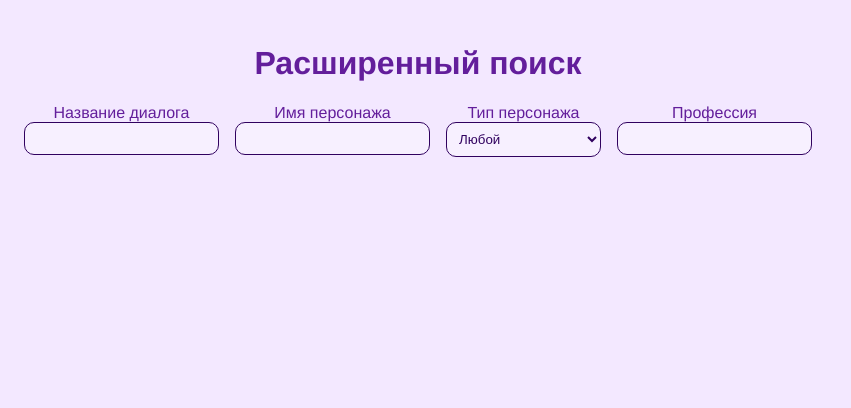
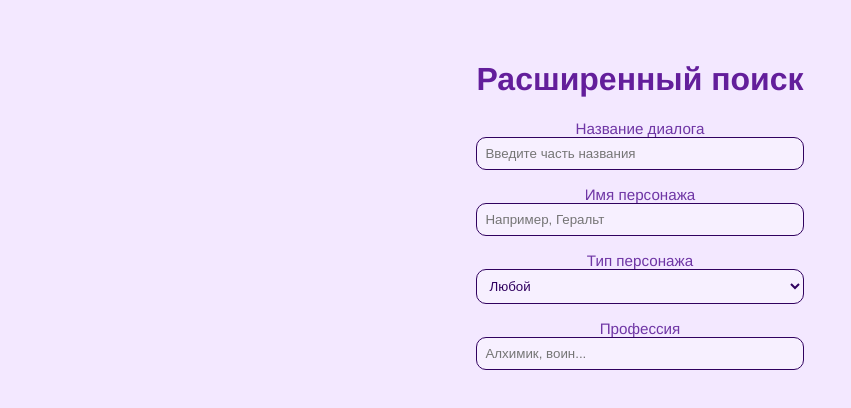
Before and after one commit to MiromanovDaniil/script-service-frontend, a Vue app: page /search in a window 1280 px wide. Shown: the top 408 px of the page, without its empty margins (0-851 px from the left). Built offline with nearby package versions, Linux system fonts and the light colour scheme.

Commit message:
Improve search page layout

```diff
--- a/src/components/Games/GamesPage.vue
+++ b/src/components/Games/GamesPage.vue
@@ -250,7 +250,7 @@ export default {
 
 .dashboard-header {
   display: grid;
-  grid-template-columns: auto 1fr auto;
+  grid-template-columns: auto 1fr auto auto;
   align-items: center;
   padding: 34px 40px 20px 44px;
   background: none;
@@ -299,6 +299,7 @@ export default {
   color: #7c37a5;
   text-decoration: none;
   font-weight: 500;
+  margin-right: 10px;
 }
 
 .search-link:hover {
--- a/src/components/SearchPage.vue
+++ b/src/components/SearchPage.vue
@@ -4,11 +4,21 @@
     <div class="search-filters">
       <div class="field">
         <label>Название диалога</label>
-        <input class="input" v-model="scriptName" type="text" />
+        <input
+          class="input"
+          v-model="scriptName"
+          type="text"
+          placeholder="Введите часть названия"
+        />
       </div>
       <div class="field">
         <label>Имя персонажа</label>
-        <input class="input" v-model="characterName" type="text" />
+        <input
+          class="input"
+          v-model="characterName"
+          type="text"
+          placeholder="Например, Геральт"
+        />
       </div>
       <div class="field">
         <label>Тип персонажа</label>
@@ -20,7 +30,12 @@
       </div>
       <div class="field">
         <label>Профессия</label>
-        <input class="input" v-model="profession" type="text" />
+        <input
+          class="input"
+          v-model="profession"
+          type="text"
+          placeholder="Алхимик, воин..."
+        />
       </div>
     </div>
 
@@ -81,20 +96,33 @@ export default {
 
 <style scoped>
 .search-page {
-  padding: 1rem;
+  padding: 2rem;
+  max-width: 900px;
+  margin: 0 auto;
 }
 .search-filters {
-  display: flex;
-  flex-wrap: wrap;
-  gap: 1rem;
-  margin-bottom: 1rem;
+  display: grid;
+  grid-template-columns: repeat(auto-fit, minmax(220px, 1fr));
+  gap: 1rem 1.5rem;
+  margin-bottom: 1.5rem;
+  align-items: end;
 }
 .field {
   display: flex;
   flex-direction: column;
+  font-size: 0.95rem;
+  color: #6f36a5;
 }
 .result-item {
-  padding: 0.5rem 0;
-  border-bottom: 1px solid #e5e7eb;
+  padding: 0.75rem 1rem;
+  border: 1px solid #e5e7eb;
+  border-radius: 8px;
+  background: #fff1ff;
+  box-shadow: 0 2px 4px #dec8f466;
+}
+.search-results {
+  display: flex;
+  flex-direction: column;
+  gap: 0.75rem;
 }
 </style>
```
